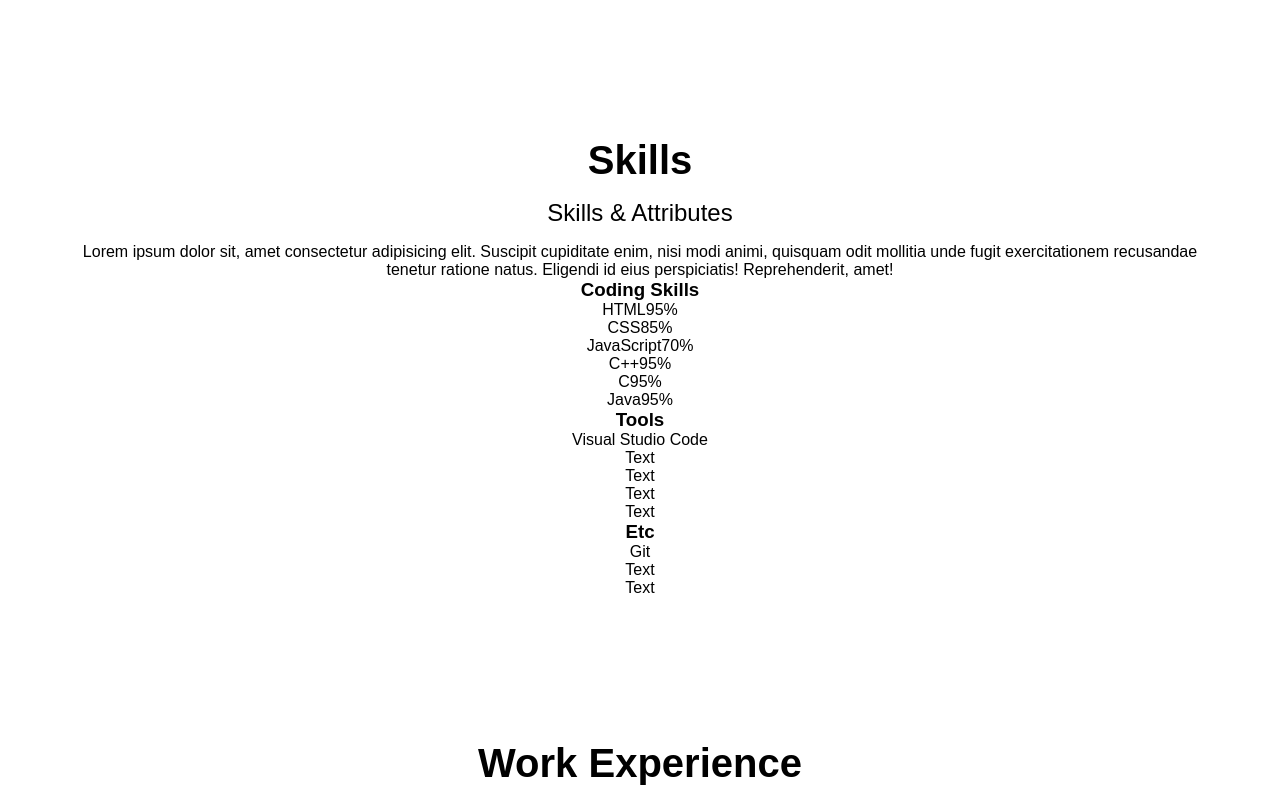
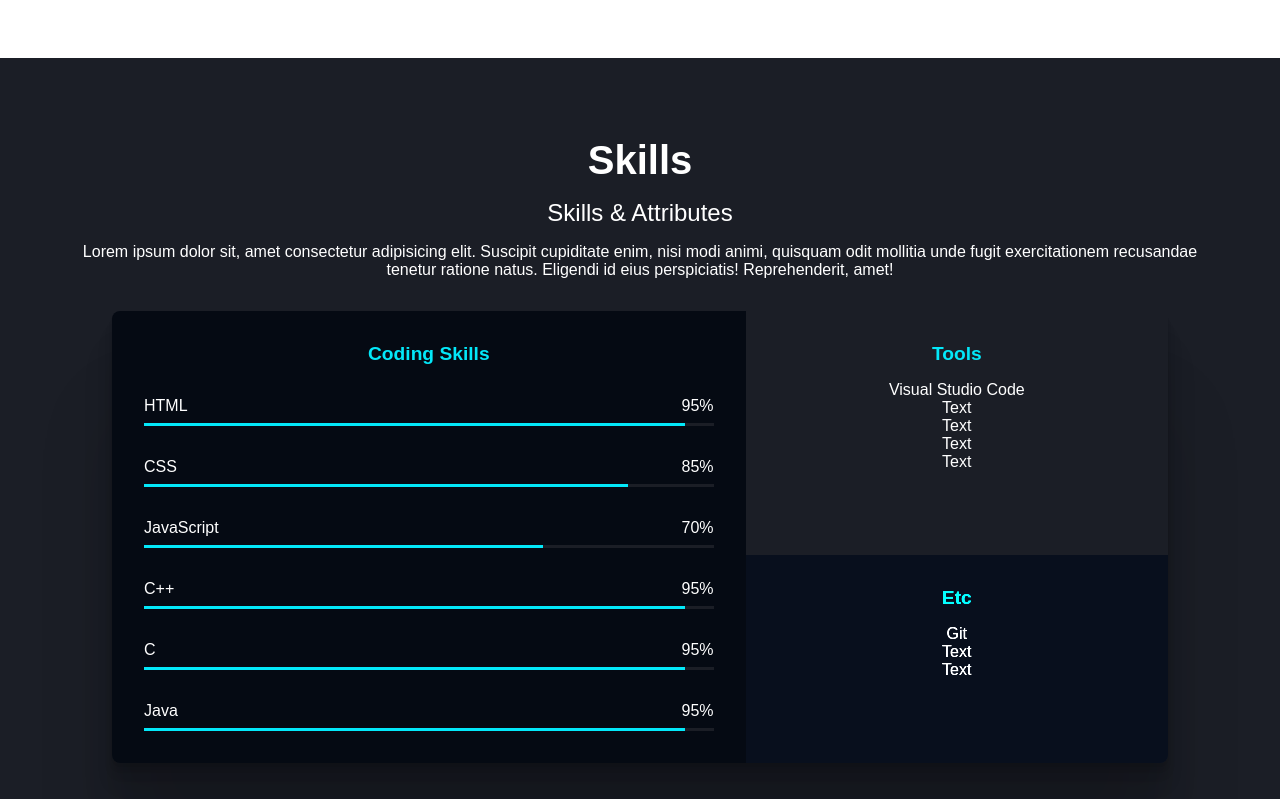
Before and after one commit to ChulJJA/Web_Coding_Practice_Frontend, a plain HTML site: page Portfolio/index.html in a window 1280 px wide. Shown: the part 1400-2199 px from the top of the page. Drawn offline with Linux system fonts and the light colour scheme.

Commit message:
Amazing skills section updated with css styling

```diff
--- a/Portfolio/css/style.css
+++ b/Portfolio/css/style.css
@@ -31,7 +31,7 @@ h1,
 h2,
 h3,
 p,
-ul{
+ul {
     margin: 0;
 }
 
@@ -60,14 +60,18 @@ button:focus {
     padding: 4rem;
     text-align: center;
 }
+
 .title {
     font-size: 2.5rem;
-    margin: 1rem 0;;
+    margin: 1rem 0;
+    ;
 }
+
 .description {
     font-size: 1.5rem;
     margin: 1rem 0;
 }
+
 .max-container {
     max-width: var(--size-max-width);
     margin: auto;
@@ -79,27 +83,33 @@ button:focus {
     position: fixed;
     top: 0;
     width: 100%;
-    padding: 1rem;;
+    padding: 1rem;
+    ;
     display: flex;
     justify-content: space-between;
     align-items: center;
 }
+
 .header__logo {
     display: flex;
     align-items: center;
     gap: 8px;
 }
+
 .header__logo__img {
     width: 36px;
     height: 36px;
 }
+
 .header__logo__title {
     font-size: 1.8rem;
 }
+
 .header__menu {
     display: flex;
     gap: 4px;
 }
+
 .header__menu__item {
     padding: 8px 16px;
 }
@@ -107,6 +117,7 @@ button:focus {
 .header__menu__item:hover {
     border-bottom: 1px solid var(--color-accent);
 }
+
 .header__menu__item.active {
     border: 1px solid var(--color-accent);
     border-radius: 4px;
@@ -120,21 +131,26 @@ button:focus {
     padding-top: 7rem;
     text-align: center;
 }
+
 .home__avatar {
     width: 500px;
     height: 250px;
     object-fit: cover;
 }
+
 .home__title {
     font-size: 3rem;
     margin-bottom: 1rem;
 }
+
 .home__title--strong {
     color: var(--color-accent)
 }
+
 .home__description {
     font-size: 1.3rem;
 }
+
 .home__contact {
     display: inline-block;
     background-color: var(--color-accent);
@@ -144,6 +160,7 @@ button:focus {
     font-weight: bold;
     border-radius: 4px;
 }
+
 .home__contact:hover {
     background-color: transparent;
     color: var(--color-text);
@@ -157,45 +174,116 @@ button:focus {
     gap: 1rem;
     margin: 2.5rem 0;
 }
+
 .major {
     background-color: var(--color-primary-variant);
     padding: 2rem 1rem;
     color: var(--color-text);
     border-radius: 1rem;
     cursor: default;
-    box-shadow: 4px 8px 8px rgba(0,0,0,0.38);
+    box-shadow: 4px 8px 8px rgba(0, 0, 0, 0.38);
 }
+
 .major__icon {
     font-size: 4rem;
     margin: 1rem 0;
     color: var(--color-accent);
     transition: all 300ms ease;
 }
+
 .major__title {
     font-size: 1.5rem;
     font-weight: bold;
     margin-bottom: 1rem;
 }
+
 .major:hover .major__icon {
     transform: rotate(-15deg) scale(1.2);
 }
 
-.jobs{
+.jobs {
     text-align: start;
 }
+
 .job {
     display: flex;
     align-items: center;
     gap: 8px;
     margin-bottom: 1rem;
 }
+
 .job__name {
     color: var(--color-primary);
 }
+
 .job__period {
     color: var(--color-primary);
     font-size: 0.8rem;
 }
-.job__logo{
+
+.job__logo {
     width: 150px;
 }
+
+/* Skills */
+#skills {
+    background-color: var(--color-primary-variant);
+    color: var(--color-text);
+}
+
+.skills {
+    display: grid;
+    grid-template-columns: 6fr 4fr;
+    margin: 2rem 3rem;
+    border-radius: 8px;
+    overflow: hidden;
+    box-shadow: 0 2.8px 2.2px rgba(0, 0, 0, 0.034), 0 6.7px 5.3px
+    rgba(0, 0, 0, 0.048), 0 12.5px 10px rgba(0, 0, 0, 0.06),
+    0 22.3px 17.9px rgba(0, 0, 0, 0.072), 0 41.8px 33.4px
+    rgba(0, 0, 0, 0.086), 0 100px 80px rgba(0, 0, 0, 0.12)
+}
+
+.skills__title {
+    color: var(--color-accent);
+    margin: 1rem 0;
+    font-size: 1.2rem;
+}
+
+.skills__coding {
+    grid-row: span 2;
+    padding: 1rem;
+    background-color: var(--color-primary);
+}
+
+.skills_tools {
+    padding: 1rem;
+}
+
+.skills__etc {
+    padding: 1rem;
+    background-color: var(--color-primary);
+    filter: brightness(150%);
+}
+
+.bar {
+    display: flex;
+    flex-direction: column;
+    padding: 1rem;
+    gap: 0.5rem;
+}
+
+.bar__metadata {
+    display: flex;
+    justify-content: space-between;
+}
+
+.bar__bg {
+    width: 100%;
+    height: 3px;
+    background-color: var(--color-primary-variant);
+}
+
+.bar__value {
+    height: 3px;
+    background-color: var(--color-accent);
+}
--- a/Portfolio/index.html
+++ b/Portfolio/index.html
@@ -1,5 +1,6 @@
 <!DOCTYPE html>
 <html lang="en">
+
 <head>
     <meta charset="UTF-8">
     <meta http-equiv="X-UA-Compatible" content="IE=edge">
@@ -17,7 +18,8 @@
     <!-- Google font -->
     <link rel="preconnect" href="https://fonts.googleapis.com">
     <link rel="preconnect" href="https://fonts.gstatic.com" crossorigin>
-        <link href="https://fonts.googleapis.com/css2?family=Open+Sans:ital,wght@0,300..800;1,300..800&display=swap" rel="stylesheet">
+    <link href="https://fonts.googleapis.com/css2?family=Open+Sans:ital,wght@0,300..800;1,300..800&display=swap"
+        rel="stylesheet">
     <!-- Font Awesome -->
     <script src="https://kit.fontawesome.com/a26a5e9202.js" crossorigin="anonymous"></script>
     <!-- CSS -->
@@ -25,11 +27,12 @@
     <!-- Javascript -->
     <script src="src/main.js" defer></script>
 </head>
+
 <body>
     <!-- Header -->
     <header class="header">
         <div class="header__logo">
-                <img class ="header__logo__img" src="images/profile_circled.ico" alt="logo">
+            <img class="header__logo__img" src="images/profile_circled.ico" alt="logo">
             <h1 class="header__logo__title"><a href="#">Chul</a></h1>
         </div>
         <nav>
@@ -58,7 +61,10 @@
         <section id="about" class="section  max-container">
             <h2 class="title">About me</h2>
             <p class="description">Hi.
-                    I'm a senior at Rutgers - New Brunswick, The State University of New Jersey majoring in Computer Science. With a passion for technology, I have great skills in software development, data structures and algorithms. During my academic journey, I have engaged in various projects and internships that allowed me to apply my knowledge in real-world settings.
+                I'm a senior at Rutgers - New Brunswick, The State University of New Jersey majoring in Computer
+                Science. With a passion for technology, I have great skills in software development, data structures and
+                algorithms. During my academic journey, I have engaged in various projects and internships that allowed
+                me to apply my knowledge in real-world settings.
 
                 Currently looking for an Internship or entry-level software engineer position.
             </p>
@@ -97,38 +103,69 @@
             </ul>
         </section>
         <!-- Skills -->
-            <section id="skills"  class="section">
+        <section id="skills" class="section">
+            <div class="max-container">
                 <h2 class="title">Skills</h2>
                 <p class="description">Skills & Attributes</p>
-                <p>Lorem ipsum dolor sit, amet consectetur adipisicing elit. Suscipit cupiditate enim, nisi modi animi, quisquam odit mollitia unde fugit exercitationem recusandae tenetur ratione natus. Eligendi id eius perspiciatis! Reprehenderit, amet!</p>
-                <div>
-                    <section>
-                        <h3>Coding Skills</h3>
+                <p>Lorem ipsum dolor sit, amet consectetur adipisicing elit. Suscipit cupiditate enim, nisi modi animi,
+                    quisquam odit mollitia unde fugit exercitationem recusandae tenetur ratione natus. Eligendi id eius
+                    perspiciatis! Reprehenderit, amet!</p>
+                <div class="skills">
+                    <section class="skills__coding">
+                        <h3 class="skills__title">Coding Skills</h3>
                         <ul>
-                            <li>
-                                <div><span>HTML</span><span>95%</span></div>
-                                <div><div style="width: 95%"></div></div>
+                            <li class="bar">
+                                <div class="bar__metadata">
+                                    <span>HTML</span><span>95%</span>
+                                </div>
+                                <div class="bar__bg">
+                                    <div class="bar__value" style="width: 95%"></div>
+                                </div>
                             </li>
-                            <li>
-                                <div><span>CSS</span><span>85%</span></div>
-                                <div><div style="width: 85%"></div></div>                            </li>
-                            <li>
-                                <div><span>JavaScript</span><span>70%</span></div>
-                                <div><div style="width: 70%"></div></div>                            </li>
-                            <li>
-                                <div><span>C++</span><span>95%</span></div>
-                                <div><div style="width: 95%"></div></div>                            </li>
-                            <li>
-                                <div><span>C</span><span>95%</span></div>
-                                <div><div style="width: 95%"></div></div>                            </li>
-                            <li>
-                                <div><span>Java</span><span>95%</span></div>
-                                <div><div style="width: 95%"></div></div>
+                            <li class="bar">
+                                <div class="bar__metadata">
+                                    <span>CSS</span><span>85%</span>
+                                </div>
+                                <div class="bar__bg">
+                                    <div class="bar__value" style="width: 85%"></div>
+                                </div>
+                            </li>
+                            <li class="bar">
+                                <div class="bar__metadata">
+                                    <span>JavaScript</span><span>70%</span>
+                                </div>
+                                <div class="bar__bg">
+                                    <div class="bar__value" style="width: 70%"></div>
+                                </div>
+                            </li>
+                            <li class="bar">
+                                <div class="bar__metadata">
+                                    <span>C++</span><span>95%</span>
+                                </div>
+                                <div class="bar__bg">
+                                    <div class="bar__value" style="width: 95%"></div>
+                                </div>
+                            </li>
+                            <li class="bar">
+                                <div class="bar__metadata">
+                                    <span>C</span><span>95%</span>
+                                </div>
+                                <div class="bar__bg">
+                                    <div class="bar__value" style="width: 95%"></div>
+                                </div>
+                            </li>
+                            <li class="bar">
+                                <div class="bar__metadata">
+                                    <span>Java</span><span>95%</span>
+                                </div>
+                                <div class="bar__bg">
+                                    <div class="bar__value" style="width: 95%"></div>
+                                </div>
                             </li>
                         </ul>
                     </section>
-                    <section>
-                        <h3>Tools</h3>
+                    <section class="skills_tools">
+                        <h3 class="skills__title">Tools</h3>
                         <ul>
                             <li>Visual Studio Code</li>
                             <li>Text</li>
@@ -137,8 +174,8 @@
                             <li>Text</li>
                         </ul>
                     </section>
-                    <section>
-                        <h3>Etc</h3>
+                    <section class="skills__etc">
+                        <h3 class="skills__title">Etc</h3>
                         <ul>
                             <li>Git</li>
                             <li>Text</li>
@@ -146,9 +183,10 @@
                         </ul>
                     </section>
                 </div>
+            </div>
         </section>
         <!-- Work Experience -->
-            <section id="works"  class="section">
+        <section id="works" class="section">
             <h2 class="title">Work Experience</h2>
             <p class="description">Projects</p>
             <ul>
@@ -192,7 +230,8 @@
                             <p>Project description</p>
                         </div>
                     </a>
-                    </li>                    <li><a href="#" target="_blank"></a></li>
+                </li>
+                <li><a href="#" target="_blank"></a></li>
                 <li>
                     <a href="#" target="_blank">
                         <img src="" alt="">
@@ -201,7 +240,8 @@
                             <p>Project description</p>
                         </div>
                     </a>
-                    </li>                    <li><a href="#" target="_blank"></a></li>
+                </li>
+                <li><a href="#" target="_blank"></a></li>
                 <li>
                     <a href="#" target="_blank">
                         <img src="" alt="">
@@ -223,28 +263,36 @@
             </ul>
         </section>
         <!-- Projects -->
-            <section id="projects"  class="section">
+        <section id="projects" class="section">
             <h2 class="title">Projects</h2>
-                <p class="description">Lorem, ipsum dolor sit amet consectetur adipisicing elit. Quo saepe tempore quia, nulla provident aliquam est maxime eveniet voluptatibus fugiat distinctio, amet cum ipsam sunt beatae dignissimos eligendi blanditiis asperiores.</p>
+            <p class="description">Lorem, ipsum dolor sit amet consectetur adipisicing elit. Quo saepe tempore quia,
+                nulla provident aliquam est maxime eveniet voluptatibus fugiat distinctio, amet cum ipsam sunt beatae
+                dignissimos eligendi blanditiis asperiores.</p>
             <ul>
                 <li>
                     <img src="" alt="">
                     <div>
-                            <p>Lorem ipsum dolor sit amet consectetur adipisicing elit. Minus, vero accusamus aspernatur officia aut sed veritatis numquam dolorum corporis vitae voluptatem at nemo illum atque nam alias, nihil cum totam?</p>
+                        <p>Lorem ipsum dolor sit amet consectetur adipisicing elit. Minus, vero accusamus aspernatur
+                            officia aut sed veritatis numquam dolorum corporis vitae voluptatem at nemo illum atque nam
+                            alias, nihil cum totam?</p>
                         <p><a href=""></a>something</p>
                     </div>
                 </li>
                 <li>
                     <img src="" alt="">
                     <div>
-                            <p>Lorem ipsum dolor sit amet consectetur adipisicing elit. Minus, vero accusamus aspernatur officia aut sed veritatis numquam dolorum corporis vitae voluptatem at nemo illum atque nam alias, nihil cum totam?</p>
+                        <p>Lorem ipsum dolor sit amet consectetur adipisicing elit. Minus, vero accusamus aspernatur
+                            officia aut sed veritatis numquam dolorum corporis vitae voluptatem at nemo illum atque nam
+                            alias, nihil cum totam?</p>
                         <p><a href=""></a>something</p>
                     </div>
                 </li>
                 <li>
                     <img src="" alt="">
                     <div>
-                            <p>Lorem ipsum dolor sit amet consectetur adipisicing elit. Minus, vero accusamus aspernatur officia aut sed veritatis numquam dolorum corporis vitae voluptatem at nemo illum atque nam alias, nihil cum totam?</p>
+                        <p>Lorem ipsum dolor sit amet consectetur adipisicing elit. Minus, vero accusamus aspernatur
+                            officia aut sed veritatis numquam dolorum corporis vitae voluptatem at nemo illum atque nam
+                            alias, nihil cum totam?</p>
                         <p><a href=""></a>something</p>
                     </div>
                 </li>
@@ -260,7 +308,7 @@
         </aside>
     </main>
     <!-- Footer -->
-        <footer id="contact"  class="section">
+    <footer id="contact" class="section">
         <h2 class="title">Let&#39;s talk </h2>
         <p class="description">fpsemfaos@gmail.com</p>
         <ul>
@@ -278,4 +326,5 @@
         <p>ⓒChul - All rights reserved</p>
     </footer>
 </body>
+
 </html>
```
Lines whose indentation alone changed are shown as unchanged.
